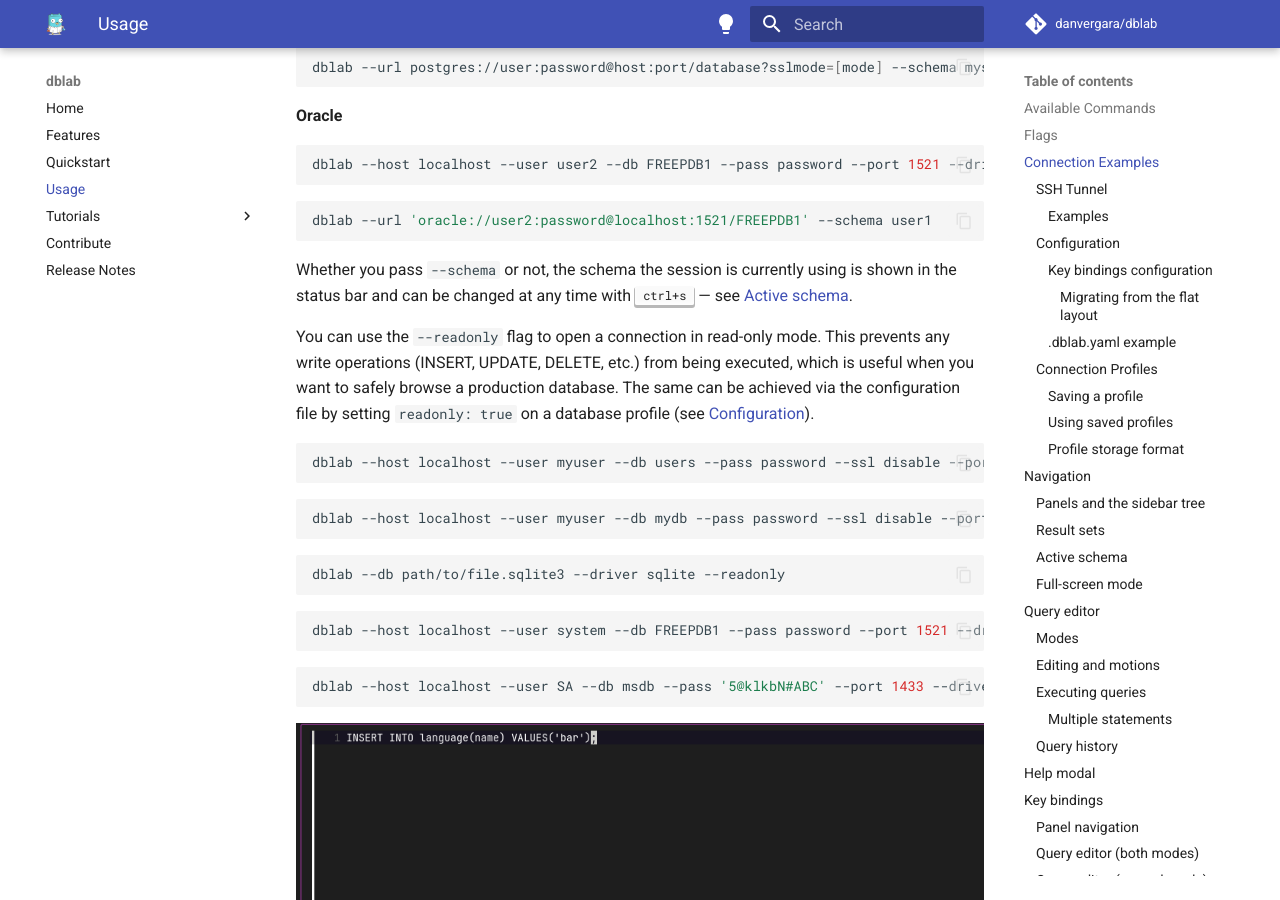
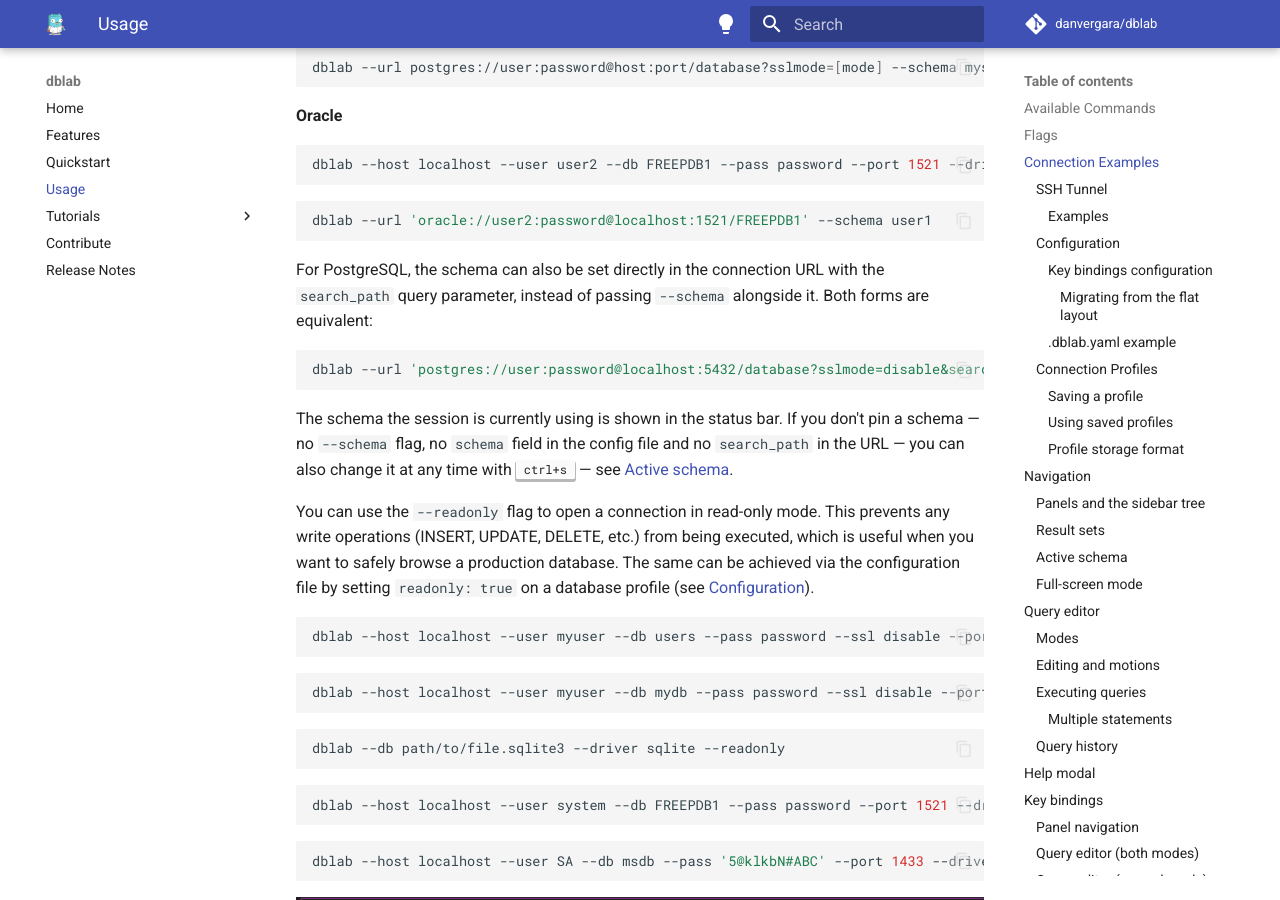
Before and after one commit to danvergara/dblab, an MkDocs documentation site: the page built from docs/usage.md, in a window 1280 px wide and 900 px high, scrolled down 2840 px. Built offline with MkDocs 1.6.1 and Material for MkDocs 9.7.7, drawn with Linux system fonts in a browser that asks for light colours; comment, search, counter and statistics services are not loaded; some of the changed text lies outside the part shown.

Commit message:
docs: update the docs with the intentional pinning of the schema and the postgres dsn feature

````diff
--- a/docs/usage.md
+++ b/docs/usage.md
@@ -131,7 +131,13 @@
 dblab --url 'oracle://user2:password@localhost:1521/FREEPDB1' --schema user1
 ```
 
-Whether you pass `--schema` or not, the schema the session is currently using is shown in the status bar and can be changed at any time with <kbd>ctrl+s</kbd> — see [Active schema](#active-schema).
+For PostgreSQL, the schema can also be set directly in the connection URL with the `search_path` query parameter, instead of passing `--schema` alongside it. Both forms are equivalent:
+
+```{ .sh .copy }
+dblab --url 'postgres://user:password@localhost:5432/database?sslmode=disable&search_path=myschema'
+```
+
+The schema the session is currently using is shown in the status bar. If you don't pin a schema — no `--schema` flag, no `schema` field in the config file and no `search_path` in the URL — you can also change it at any time with <kbd>ctrl+s</kbd> — see [Active schema](#active-schema).
 
 You can use the `--readonly` flag to open a connection in read-only mode. This prevents any write operations (INSERT, UPDATE, DELETE, etc.) from being executed, which is useful when you want to safely browse a production database. The same can be achieved via the configuration file by setting `readonly: true` on a database profile (see [Configuration](#configuration)).
 
@@ -507,7 +513,11 @@
 
 ### Active schema
 
-The right-hand side of the status bar shows the schema the session is currently using, as `active schema: <name>`. On startup that's whatever you passed to `--schema`, or the session default (`current_schema()` on PostgreSQL, `SYS_CONTEXT('USERENV', 'CURRENT_SCHEMA')` on Oracle) when the flag is omitted.
+The right-hand side of the status bar shows the schema the session is currently using, as `active schema: <name>`. On startup that's whatever schema you pinned — via `--schema`, the `schema` field in `.dblab.yaml`, or the `search_path` query parameter of a PostgreSQL connection URL — or the session default (`current_schema()` on PostgreSQL, `SYS_CONTEXT('USERENV', 'CURRENT_SCHEMA')` on Oracle) when you pinned none.
+
+!!! note
+
+    If you pinned a schema, that's the schema for the whole session and the picker below is disabled: <kbd>ctrl+s</kbd> does nothing. Omit the schema to be able to switch it from the app.
 
 Press <kbd>ctrl+s</kbd> (`schemas`) from any panel to open the schema picker, a filterable list of the schemas the connected user can see. Type to narrow the list, press <kbd>Enter</kbd> to make the highlighted schema the active one, or press <kbd>Esc</kbd> to close the picker without changing anything. Focus returns to the query editor either way.
 
@@ -649,7 +659,7 @@
 |-----|-------------|--------------|
 | <kbd>Alt+h</kbd>  | Open the query history view | `history` |
 | <kbd>Alt+f</kbd> | Expand the focused query editor or result set panel to full screen | `fullscreen` |
-| <kbd>Ctrl+s</kbd> | Open the schema picker to change the active schema (PostgreSQL and Oracle) | `schemas` |
+| <kbd>Ctrl+s</kbd> | Open the schema picker to change the active schema (PostgreSQL and Oracle, when no schema was pinned at startup) | `schemas` |
 | <kbd>?</kbd> | Open the help modal showing all key bindings | `help` |
 | <kbd>Esc</kbd> | Dismiss the help modal, the query history or the schema picker, exit full-screen mode (or return to normal mode in the query editor) | — |
 | <kbd>Ctrl+c</kbd> | Cancel running queries if any; otherwise quit the application | `quit` |
````
Also changed, not shown: README.md (+12 -4 lines), docs/features.md (+1 -1 lines), docs/index.md (+1 -1 lines), docs/quickstart.md (+6 -0 lines), docs/tutorials/config-file.md (+1 -1 lines), docs/tutorials/navigation.md (+2 -0 lines).
